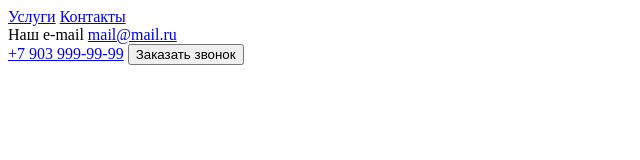
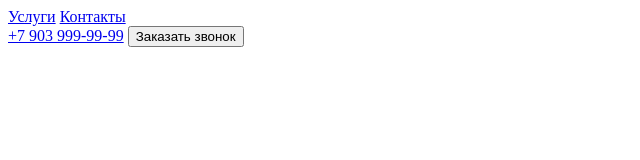
Before and after one commit to maxmesh90/special-app, a plain HTML site: page index.html in a window 1280 px wide. Shown: the whole page, without its empty margins (0-640 px from the left). Drawn offline with nearby package versions, Linux system fonts and the light colour scheme.

Commit message:
e-mail removed

```diff
--- a/index.html
+++ b/index.html
@@ -14,9 +14,6 @@
             <a href="#contacts">Контакты</a>
         </nav>
         <div>
-            Наш e-mail <a href="mailto:mail@mail.ru">mail@mail.ru</a>
-        <div>
-        <div>
             <a href="tel:+79039999999">+7 903 999-99-99</a>
             <button>Заказать звонок</button>
         </div>
```
